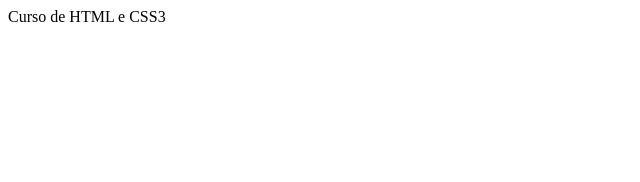
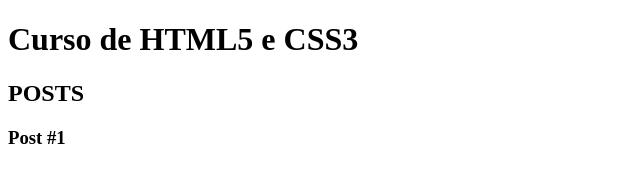
Before and after one commit to seumateus007/curso_html, a plain HTML site: page index.html in a window 1280 px wide. Shown: the whole page, without its empty margins (0-640 px from the left). Drawn offline with Linux system fonts and the light colour scheme.

Commit message:
[MSC] commit parte 2 do curso sobre semantica

```diff
--- a/index.html
+++ b/index.html
@@ -5,6 +5,19 @@
         <title>Curso de HYML5 e CSS3</title>
     </head>
     <body>
-        Curso de HTML e CSS3
+        <header>
+            <h1>Curso de HTML5 e CSS3</h1>
+        </header>
+        <section>
+            <header>
+                <h2>POSTS</h2>
+            </header>
+            <article>
+                <header>
+                    <h3>Post #1</h3>
+                </header>
+            </article>
+        </section>
+        <footer></footer>
     </body>
 </html>
```
